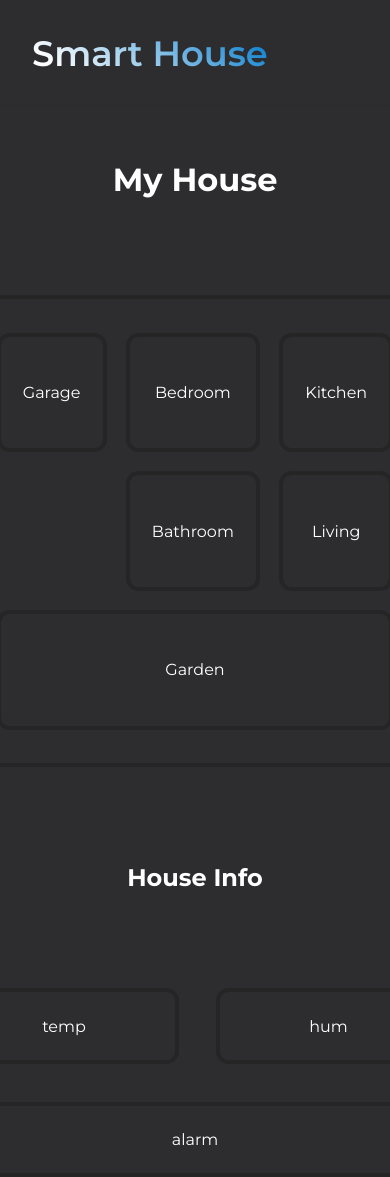
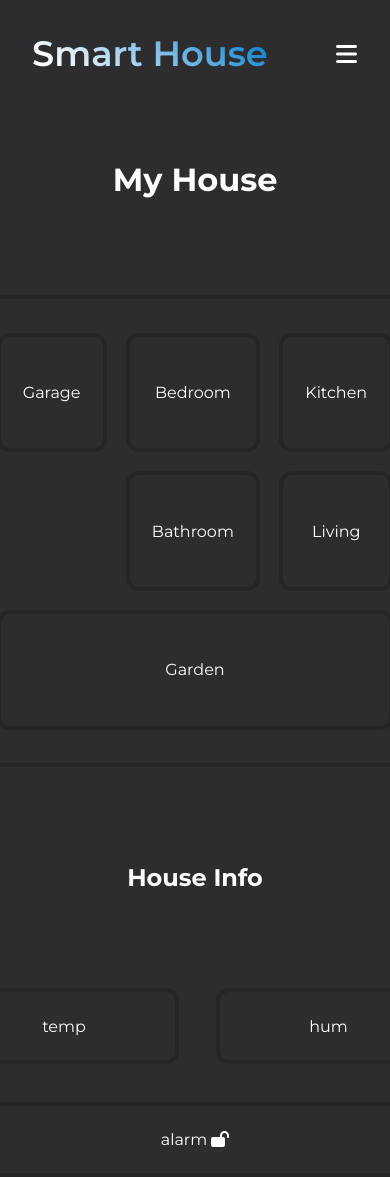
Before and after one commit to Giuseppe-Compagnone/smart_house, a React (Create React App) app in the folder smart_house_fe/: page / in a window 390 px wide. Shown: the top 1177 px of the page. Built offline with nearby package versions, Linux system fonts and the light colour scheme.

Commit message:
some fix

```diff
--- a/smart_house_fe/src/components/Info/Info.jsx
+++ b/smart_house_fe/src/components/Info/Info.jsx
@@ -1,10 +1,11 @@
 import "./Info.css";
 import { FontAwesomeIcon } from "@fortawesome/react-fontawesome";
+import { faLock, faLockOpen } from "@fortawesome/free-solid-svg-icons";
 
 const Info = () => {
 
-    const close = <FontAwesomeIcon icon="fa-solid fa-lock" />;
-    const open = <FontAwesomeIcon icon="fa-solid fa-lock-open" />
+    const close = <FontAwesomeIcon icon={faLock} />;
+    const open = <FontAwesomeIcon icon={faLockOpen} />
 
     return(
         <>
--- a/smart_house_fe/src/components/Navbar/Navbar.css
+++ b/smart_house_fe/src/components/Navbar/Navbar.css
@@ -19,7 +19,7 @@ nav h1 {
   font-weight: 600;
 }
 
-nav i {
+nav #hamburger {
   visibility: hidden;
 }
 
@@ -72,13 +72,13 @@ nav #menu span {
   nav {
     padding: 2rem 2rem;
   }
-  nav i {
+  nav #hamburger, nav #close {
     visibility: visible;
     font-size: 1.5rem;
     cursor: pointer;
   }
-  nav i:hover {
-    color: #007acc;
+  nav #hamburger:hover, nav #close:hover {
+    color: #007acc !important;
   }
   nav #menu {
     width: 1px;
--- a/smart_house_fe/src/components/Navbar/Navbar.jsx
+++ b/smart_house_fe/src/components/Navbar/Navbar.jsx
@@ -1,3 +1,4 @@
+import { faBars, faXmark } from "@fortawesome/free-solid-svg-icons";
 import { FontAwesomeIcon } from "@fortawesome/react-fontawesome";
 import "./Navbar.css";
 
@@ -19,10 +20,10 @@ const Navbar = () => {
     return(
         <nav>
             <h1 id="title" className="gradient-text">Smart House</h1>
-            <FontAwesomeIcon icon="fa-solid fa-bars" onClick={()=>handleClick()}/>
+            <FontAwesomeIcon id="hamburger" icon={faBars} onClick={()=>handleClick()}/>
             <div id="menu">
                 <ul id="list" className="hidden">
-                    <li id="icon"><i className="fa-solid fa-xmark" id="close" onClick={()=>handleClose()}></i></li>
+                    <li id="icon"><FontAwesomeIcon icon={faXmark} id="close" onClick={()=>handleClose()} /></li>
                     <li><a href="#house-link">ROOMS</a></li>
                     <span></span>
                     <li><a href="#info-link">INFO</a></li>
--- a/smart_house_fe/src/components/Navbar/Navbar.scss
+++ b/smart_house_fe/src/components/Navbar/Navbar.scss
@@ -15,7 +15,7 @@ nav{
         font-weight: 600;
     }
 
-    i{
+    #hamburger{
         visibility: hidden;
     }
 
@@ -58,12 +58,12 @@ nav{
 
         padding: 2rem 2rem;
 
-        i{
+        #hamburger,#close{
             visibility: visible;
             font-size: 1.5rem;
             cursor: pointer;
             &:hover{
-                color: $light;
+                color: $light !important;
             }
         }
 
```
Also changed, not shown: 1 other file (tests, documents, lock files or other folders).
